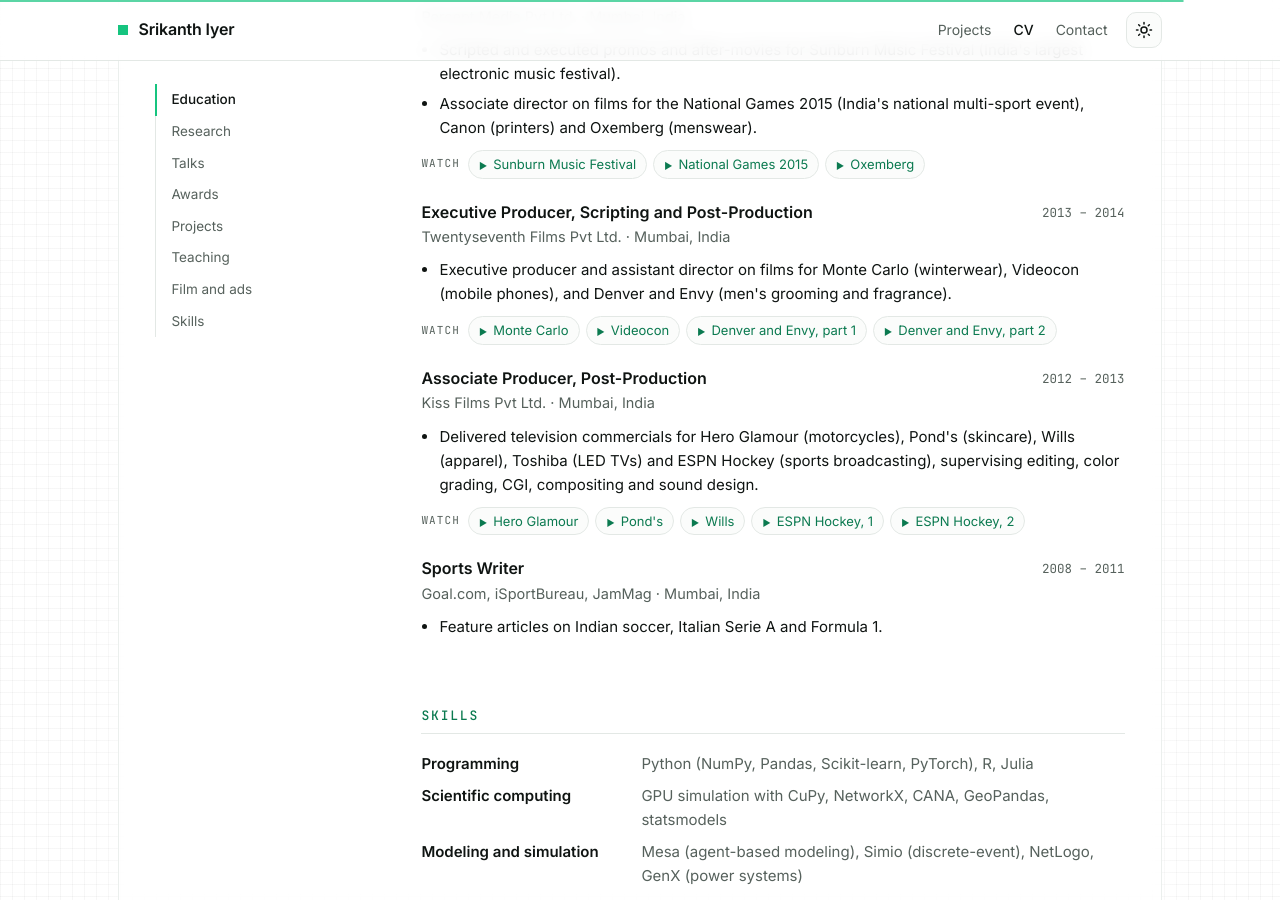
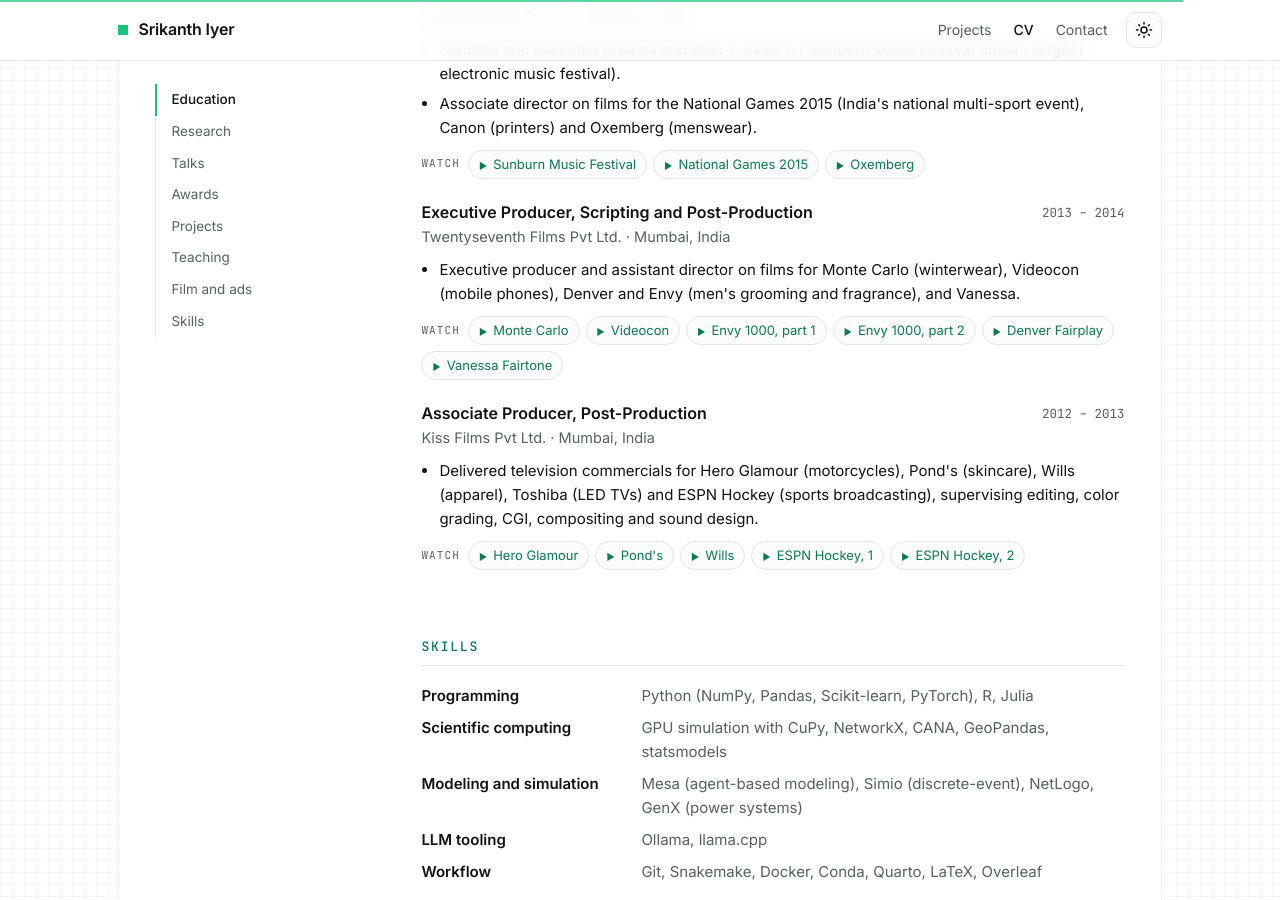
Before and after one commit to srikanth-iyer/srikanth-iyer.github.io, a Jekyll site: the page built from cv/index.html, in a window 1280 px wide and 900 px high, scrolled down 6256 px. Built offline with Jekyll 4.4.1, drawn with Linux system fonts in a browser that asks for light colours.

Commit message:
CV film section: drop sports writing, add two ad links from the 2015 CV
Adds Denver Fairplay and Vanessa Fairtone (Vimeo) and labels the two Envy 1000 films correctly.

Co-Authored-By: Claude Opus 5.5 <noreply@anthropic.com>

```diff
--- a/_data/cv_page.yml
+++ b/_data/cv_page.yml
@@ -368,16 +368,21 @@ sections:
         bullets:
           - >-
             Executive producer and assistant director on films for Monte Carlo (winterwear),
-            Videocon (mobile phones), and Denver and Envy (men's grooming and fragrance).
+            Videocon (mobile phones), Denver and Envy (men's grooming and fragrance), and
+            Vanessa.
         watch:
           - label: Monte Carlo
             url: https://vimeo.com/79470398
           - label: Videocon
             url: https://vimeo.com/72253237
-          - label: Denver and Envy, part 1
+          - label: Envy 1000, part 1
             url: https://vimeo.com/87440424
-          - label: Denver and Envy, part 2
+          - label: Envy 1000, part 2
             url: https://vimeo.com/90713856
+          - label: Denver Fairplay
+            url: https://vimeo.com/79295686
+          - label: Vanessa Fairtone
+            url: https://vimeo.com/79366057
       - title: Associate Producer, Post-Production
         when: 2012 – 2013
         where: Kiss Films Pvt Ltd. · Mumbai, India
@@ -397,11 +402,6 @@ sections:
             url: https://vimeo.com/338226816
           - label: ESPN Hockey, 2
             url: https://vimeo.com/338226429
-      - title: Sports Writer
-        when: 2008 – 2011
-        where: Goal.com, iSportBureau, JamMag · Mumbai, India
-        bullets:
-          - Feature articles on Indian soccer, Italian Serie A and Formula 1.
 
   - id: skills
     heading: Skills
```
